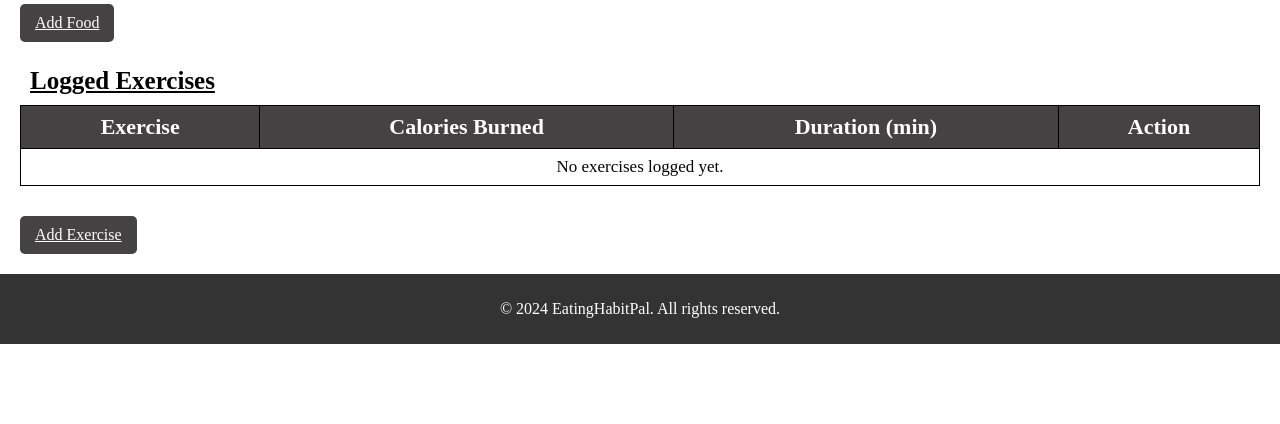
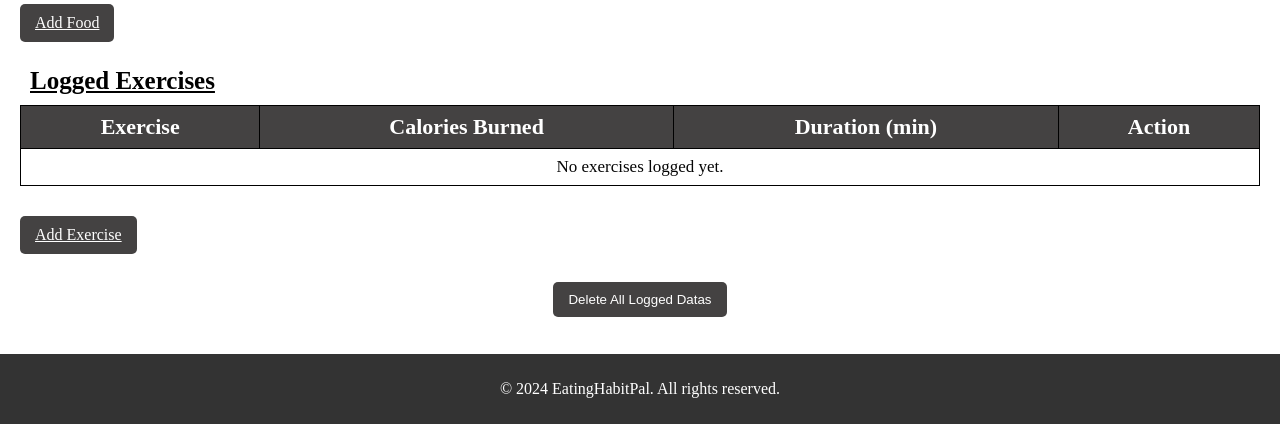
Before and after one commit to JustinBui22/COMP9030, a PHP site: page /www/log-food-dashboard.php in a window 1280 px wide. Shown: the part 984-1408 px from the top of the page. Before the commit the page ends 1328 px from the top, so only its background shows below. Run offline with PHP 8.4, Linux system fonts and the light colour scheme; data that the repository does not hold is empty.

Commit message:
[Eating Habit] [Add Delete-All Button]

```diff
--- a/frontend-code/patient-module/eating-habit/log-food-dashboard.php
+++ b/frontend-code/patient-module/eating-habit/log-food-dashboard.php
@@ -1,6 +1,6 @@
 <?php
 session_start();
-include 'db.php';
+
 
 // Retrieve logged foods from session or initialize an array
 $loggedFoods = isset($_SESSION['loggedFoods']) ? $_SESSION['loggedFoods'] : [];
@@ -17,8 +17,21 @@ $exercises = isset($_SESSION['exercises']) ? $_SESSION['exercises'] : [];
 // Check if there's POST data
 if ($_SERVER['REQUEST_METHOD'] == 'POST') {
 
+    // Handle deletion of all foods and exercises
+    if (isset($_POST['delete_all'])) {
+        // Clear session data for foods and exercises
+        unset($_SESSION['loggedFoods']);
+        unset($_SESSION['loggedExercises']);
+        unset($_SESSION['breakfastFoods']);
+        unset($_SESSION['lunchFoods']);
+        unset($_SESSION['dinnerFoods']);
+        unset($_SESSION['snackFoods']);
+        unset($_SESSION['exercises']);
+
+        header("Location: " . $_SERVER['PHP_SELF']);
+        exit;
+    } elseif (isset($_POST['delete_type']) && isset($_POST['delete_index'])) {
         // Handle deletion of food or exercise
-    if (isset($_POST['delete_type']) && isset($_POST['delete_index'])) {
         $deleteType = $_POST['delete_type'];
         $deleteIndex = intval($_POST['delete_index']);
 
@@ -54,7 +67,7 @@ if ($_SERVER['REQUEST_METHOD'] == 'POST') {
                 }
                 break;
         }
-    }
+    } else {
         $data = json_decode(file_get_contents('php://input'), true);
 
         if (isset($data['loggedFoods'])) {
@@ -90,7 +103,6 @@ if ($_SERVER['REQUEST_METHOD'] == 'POST') {
             }
         }
 
-
         // Save updated logged foods back to the session
         $_SESSION['loggedFoods'] = isset($loggedFoodsFromAddFood) ? $loggedFoodsFromAddFood : [];
         $_SESSION['loggedExercises'] = isset($loggedExercisesFromAddExercise) ? $loggedExercisesFromAddExercise : [];
@@ -101,16 +113,7 @@ if ($_SERVER['REQUEST_METHOD'] == 'POST') {
         $_SESSION['snackFoods'] = $snackFoods;
 
         $_SESSION['exercises'] = $exercises;
-
-    // unset($_SESSION['loggedFoods']);
-    // unset($_SESSION['loggedExercises']);
-
-    // unset($_SESSION['breakfastFoods']);
-    // unset($_SESSION['lunchFoods']);
-    // unset($_SESSION['dinnerFoods']);
-    // unset($_SESSION['snackFoods']);
-
-    // unset($_SESSION['exercises']);
+    }
 }
 ?>
 
@@ -335,6 +338,11 @@ if ($_SERVER['REQUEST_METHOD'] == 'POST') {
                 </table>
                 <a href="add-exercise-dashboard.php" class="add-food-button">Add Exercise</a>
             </div>
+            <div class="center-button">
+                <form method="POST">
+                    <button type="submit" name="delete_all" class="add-food-button">Delete All Logged Datas</button>
+                </form>
+            </div>
 
         </section>
     </main>
--- a/frontend-code/patient-module/eating-habit/style.css
+++ b/frontend-code/patient-module/eating-habit/style.css
@@ -1,4 +1,3 @@
-/* General reset for padding and margin */
 body,
 ul {
     margin: 0;
@@ -23,12 +22,10 @@ ul {
     grid-template-columns: repeat(7, auto);
     list-style-type: none;
     gap: 10px;
-    /* Space between each link */
 }
 
 .nav-links li {
     display: inline;
-    /* Ensures that list items are displayed inline */
     align-items: center;
 }
 
@@ -81,7 +78,6 @@ ul {
 .add-items-tables {
     width: 100%;
     border-collapse: collapse;
-    /* Collapse borders */
 }
 
 .add-items-tables th,
@@ -89,38 +85,29 @@ ul {
     padding: 10px;
     text-align: left;
     border: 1px solid #ddd;
-    /* Light border for table cells */
 }
 
 .complete-day-dairy-container {
     margin-top: 20px;
     display: flex;
-    /* Use flexbox for centering */
     justify-content: center;
-    /* Center horizontally */
     align-items: center;
-    /* Center vertically */
 
 }
 
 .complete-day-dairy-button {
     padding: 15px 30px;
-    /* Increase padding for larger button */
     background-color: #333;
     color: #fff;
     border: none;
     cursor: pointer;
     font-size: 20px;
-    /* Increase font size */
     border-radius: 5px;
-    /* Optional: Add rounded corners */
     cursor: pointer;
-    /* Cursor change on hover */
 }
 
 .complete-day-dairy-button:hover {
     background-color: #555;
-    /* Darker background on hover */
 }
 
 /* Footer styling */
@@ -129,16 +116,12 @@ footer {
     padding: 10px;
     background-color: #333;
     color: white;
-    /* White text color */
 }
 
 .search-results-message {
     color: red;
-    /* Message color for search results */
 }
 
-
-/* Embedding only essential styles directly into the PHP file */
 body,
 ul {
     margin: 0;
@@ -228,10 +211,15 @@ ul {
     cursor: pointer;
     text-align: center;
     display: inline-block;
-    /* Ensure button is displayed as a block */
 }
 
 .add-food-button:hover {
     background-color: #000000;
-    /* Darker green on hover */
 }
+
+.center-button {
+    display: flex;
+    justify-content: center;
+    align-items: center;
+    height: 10vh;
+}
```
Lines whose indentation alone changed are shown as unchanged.
